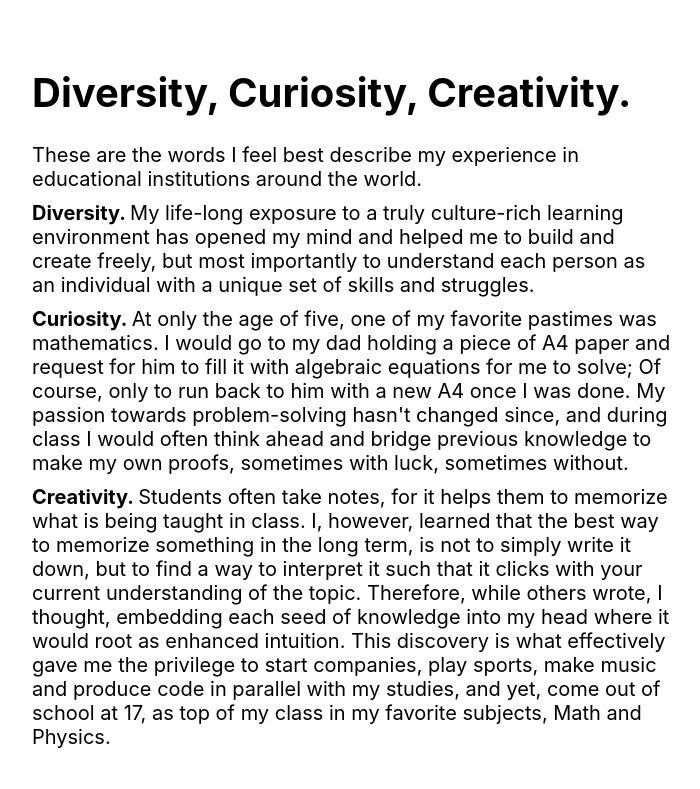
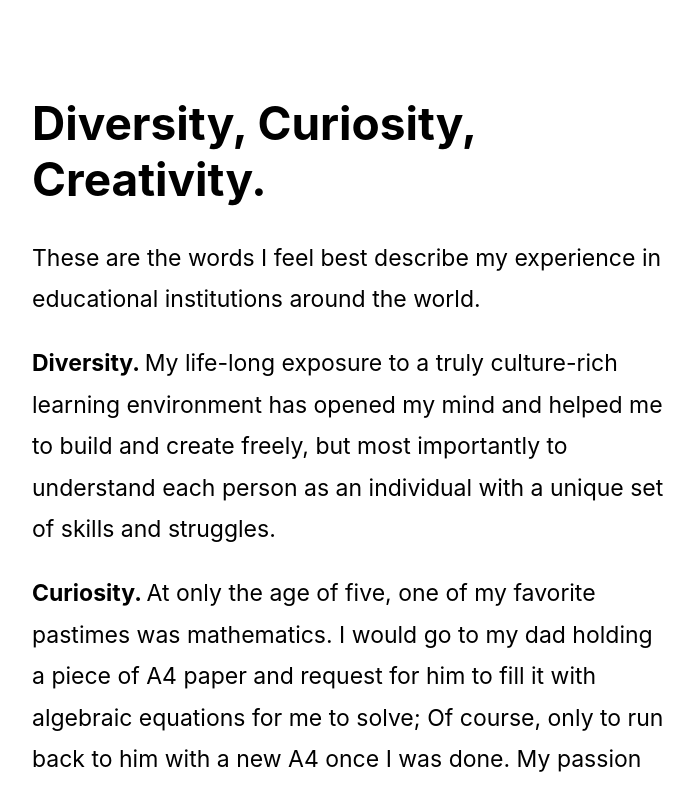
Before and after one commit to AAAwesomer/CV, a React (Create React App) app: page /education in a window 1280 px wide. Shown: the top 789 px of the page, without its empty margins (288-988 px from the left). Built offline with nearby package versions, Linux system fonts and the light colour scheme.

Commit message:
education.js reformatted

```diff
--- a/src/App.css
+++ b/src/App.css
@@ -44,12 +44,14 @@
 }
 
 .attr {
-  font-size: calc(4px + 2vmin);
+  font-size: calc(7px + 2vmin);
   text-align: left;
   display: inline-block;
   width: 50%;
+  margin: 5% 0% 8% 0%;
 }
 
 p {
-  margin: 0.5em 0em
+  line-height: 1.8em;
+  margin: 1em 0em;
 }
```
